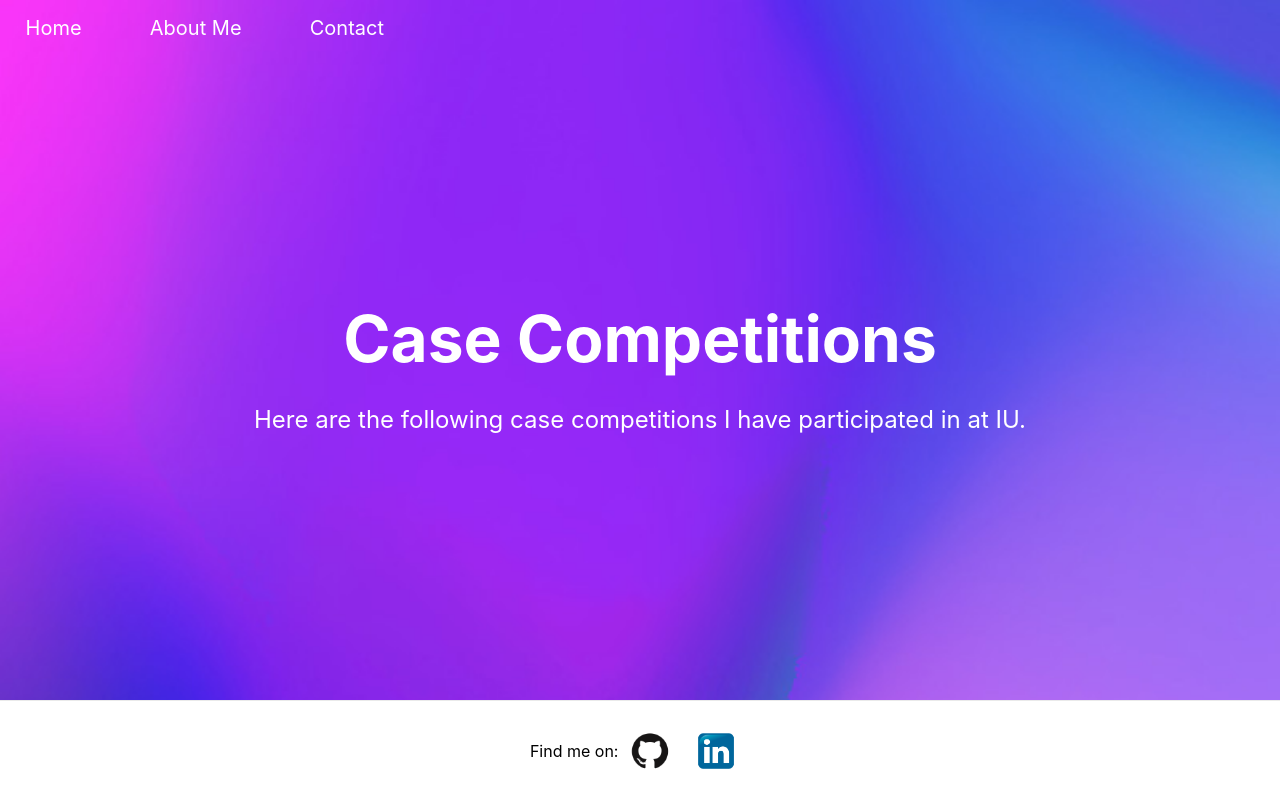
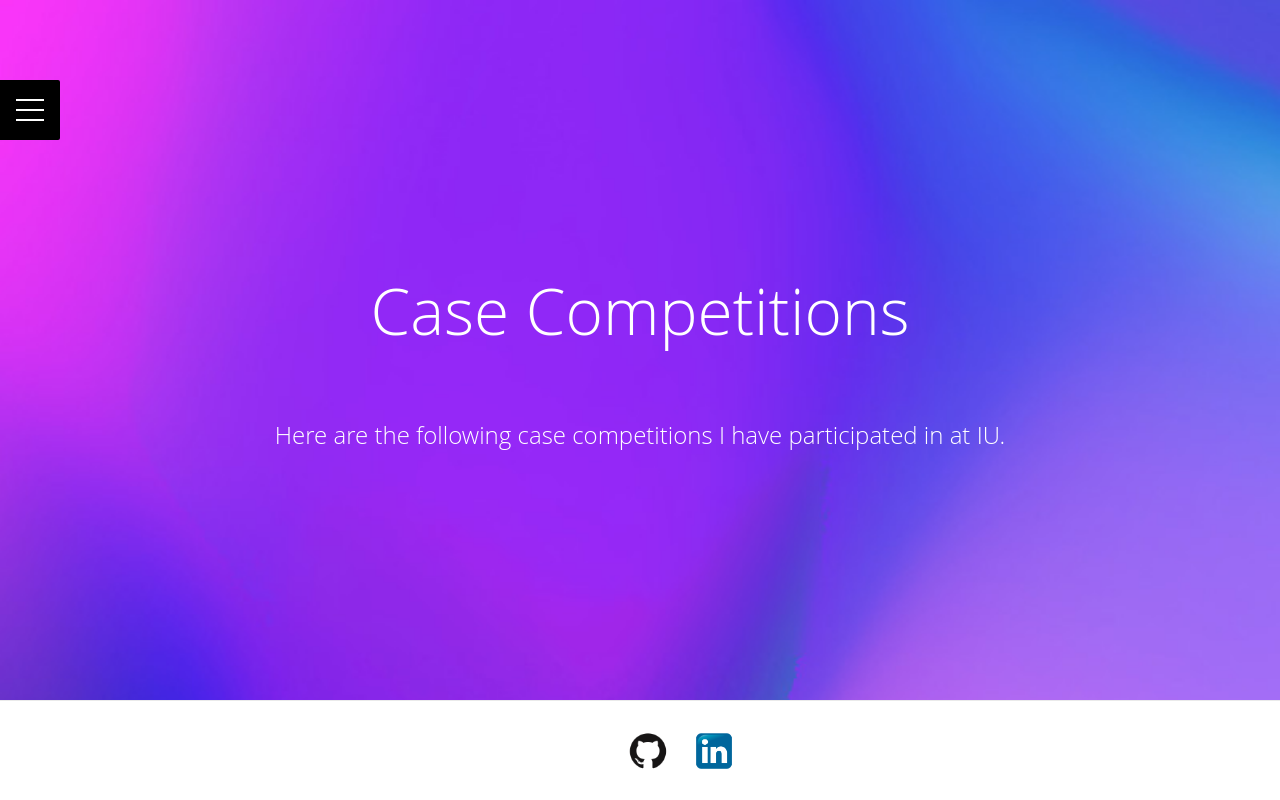
Before and after one commit to sambrad/nextjs, a Next.js app: page /cases in a window 1280 px wide. Built offline with nearby package versions, Linux system fonts and the light colour scheme.

Commit message:
Sep16Update

```diff
--- a/pages/cases.js
+++ b/pages/cases.js
@@ -10,16 +10,22 @@ export default function Cases() {
         <link rel="icon" href="/favicon.ico" />
       </Head>
 
-      <div className={style.header} id="navbar">
-        <Link href="/">
-          <a>Home</a>
-        </Link>
-        <Link href="/about">
-          <a>About Me</a>
-        </Link>
-        <Link href="/contact">
-          <a>Contact</a>
-        </Link>
+      <div class="outer-menu">
+        <input class="checkbox-toggle" type="checkbox" />
+        <div class="hamburger">
+          <div></div>
+        </div>
+        <div class="menu">
+          <div>
+            <div>
+              <ul>
+                <li><Link href="/"><a class="a">Home</a></Link></li>
+                <li><Link href="/about"><a class="a">About Me</a></Link></li>
+                <li><Link href="/contact"><a class="a">Contact Me</a></Link></li>
+              </ul>
+            </div>
+          </div>
+        </div>
       </div>
 
       <div className={style.projectTitle}>
--- a/styles/Home.module.css
+++ b/styles/Home.module.css
@@ -11,9 +11,8 @@
 }
 
 .nameGradient {
-  margin: 0;
   line-height: 1.3;
-  font-size: 4rem;
+  font-size: 5vw;
   background-image: url("/movement.png");
   -webkit-background-clip: text;
   -webkit-text-fill-color: transparent;
@@ -100,6 +99,7 @@
   flex-direction: column;
   justify-content: center;
   align-items: center;
+  padding-top: 5vh;
 }
 
 .footer {
@@ -134,9 +134,8 @@
 }
 
 .title {
-  margin: 0;
   line-height: 1.3;
-  font-size: 4rem;
+  font-size: 5vw;
   color: white;
 }
 
--- a/styles/globals.css
+++ b/styles/globals.css
@@ -11,6 +11,192 @@ a {
   text-decoration: none;
 }
 
+.flex-center {
+  display: flex;
+  align-items: center;
+  justify-content: center;
+}
 * {
   box-sizing: border-box;
+  font-family: 'Open Sans', sans-serif;
+  font-weight: 300;
 }
+a,
+a:visited,
+a:hover,
+a:active {
+  color: white;
+  text-decoration: none;
+}
+/*h1 {
+  font-family: 'Pacifico', cursive;
+  font-weight: 400;
+  font-size: 3em;
+  text-align: center;
+}*/
+.outer-menu {
+  position: fixed;
+  top: 10vh;
+  left: 0;
+  z-index: 1;
+}
+.outer-menu .checkbox-toggle {
+  position: absolute;
+  top: 0;
+  left: 0;
+  z-index: 2;
+  cursor: pointer;
+  width: 60px;
+  height: 60px;
+  opacity: 0;
+}
+.outer-menu .checkbox-toggle:checked + .hamburger > div {
+  transform: rotate(135deg);
+}
+.outer-menu .checkbox-toggle:checked + .hamburger > div:before,
+.outer-menu .checkbox-toggle:checked + .hamburger > div:after {
+  top: 0;
+  transform: rotate(90deg);
+}
+.outer-menu .checkbox-toggle:checked + .hamburger > div:after {
+  opacity: 0;
+}
+.outer-menu .checkbox-toggle:checked ~ .menu {
+  pointer-events: auto;
+  visibility: visible;
+}
+.outer-menu .checkbox-toggle:checked ~ .menu > div {
+  transform: scale(1);
+  transition-duration: 0.75s;
+}
+.outer-menu .checkbox-toggle:checked ~ .menu > div > div {
+  opacity: 1;
+  transition: opacity 0.4s ease 0.4s;
+}
+.outer-menu .checkbox-toggle:hover + .hamburger {
+  box-shadow: inset 0 0 10px rgba(0, 0, 0, 0.1);
+}
+.outer-menu .checkbox-toggle:checked:hover + .hamburger > div {
+  transform: rotate(225deg);
+}
+.outer-menu .hamburger {
+  position: absolute;
+  top: 0;
+  left: 0;
+  z-index: 1;
+  width: 60px;
+  height: 60px;
+  padding: 0.5em 1em;
+  background: black;
+  border-radius: 0 0.12em 0.12em 0;
+  cursor: pointer;
+  transition: box-shadow 0.4s ease;
+  backface-visibility: hidden;
+  display: flex;
+  align-items: center;
+  justify-content: center;
+}
+.outer-menu .hamburger > div {
+  position: relative;
+  flex: none;
+  width: 100%;
+  height: 2px;
+  background: white;
+  transition: all 0.4s ease;
+  display: flex;
+  align-items: center;
+  justify-content: center;
+}
+.outer-menu .hamburger > div:before,
+.outer-menu .hamburger > div:after {
+  content: '';
+  position: absolute;
+  z-index: 1;
+  top: -10px;
+  left: 0;
+  width: 100%;
+  height: 2px;
+  background: inherit;
+  transition: all 0.4s ease;
+}
+.outer-menu .hamburger > div:after {
+  top: 10px;
+}
+.outer-menu .menu {
+  position: fixed;
+  top: 0;
+  left: 0;
+  width: 100%;
+  height: 100%;
+  pointer-events: none;
+  visibility: hidden;
+  overflow: hidden;
+  backface-visibility: hidden;
+  outline: 1px solid transparent;
+  display: flex;
+  align-items: center;
+  justify-content: center;
+}
+.outer-menu .menu > div {
+  width: 200vw;
+  height: 200vw;
+  color: white;
+  background: black;
+  border-radius: 50%;
+  transition: all 0.4s ease;
+  flex: none;
+  transform: scale(0);
+  backface-visibility: hidden;
+  overflow: hidden;
+  display: flex;
+  align-items: center;
+  justify-content: center;
+}
+.outer-menu .menu > div > div {
+  text-align: center;
+  max-width: 90vw;
+  max-height: 100vh;
+  opacity: 0;
+  transition: opacity 0.4s ease;
+  overflow-y: auto;
+  flex: none;
+  display: flex;
+  align-items: center;
+  justify-content: center;
+}
+.outer-menu .menu > div > div > ul {
+  list-style: none;
+  padding: 0 1em;
+  margin: 0;
+  display: block;
+  max-height: 100vh;
+}
+.outer-menu .menu > div > div > ul > li {
+  padding: 0;
+  margin: 1em;
+  font-size: 24px;
+  display: block;
+}
+.outer-menu .menu > div > div > ul > li > a.a {
+  position: relative;
+  display: inline;
+  cursor: pointer;
+  transition: color 0.4s ease;
+}
+.outer-menu .menu > div > div > ul > li > a.a:hover {
+  color: #e5e5e5;
+}
+.outer-menu .menu > div > div > ul > li > a.a:hover:after {
+  width: 100%;
+}
+.outer-menu .menu > div > div > ul > li > a.a:after {
+  content: '';
+  position: absolute;
+  z-index: 1;
+  bottom: -0.15em;
+  left: 0;
+  width: 0;
+  height: 2px;
+  background: #e5e5e5;
+  transition: width 0.4s ease;
+}
```
Also changed, not shown: pages/about.js (+16 -10 lines), pages/contact.js (+16 -10 lines), pages/experiences.js (+16 -10 lines), pages/index.js (+16 -10 lines), pages/projects.js (+16 -10 lines), pages/resume.js (+16 -10 lines).
